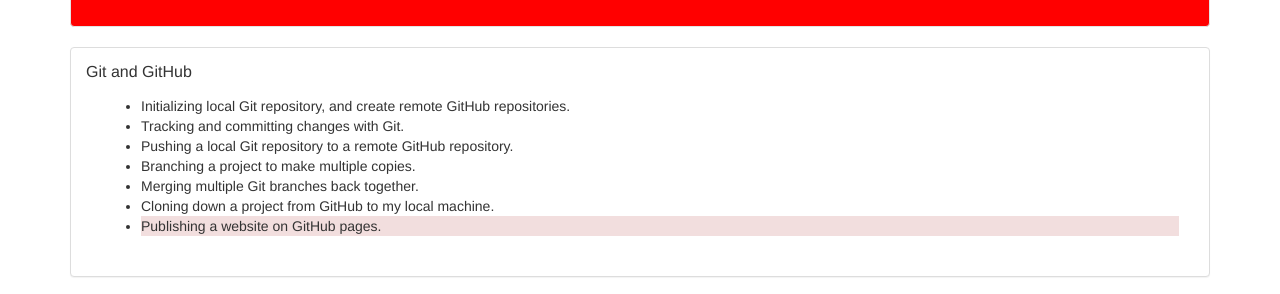
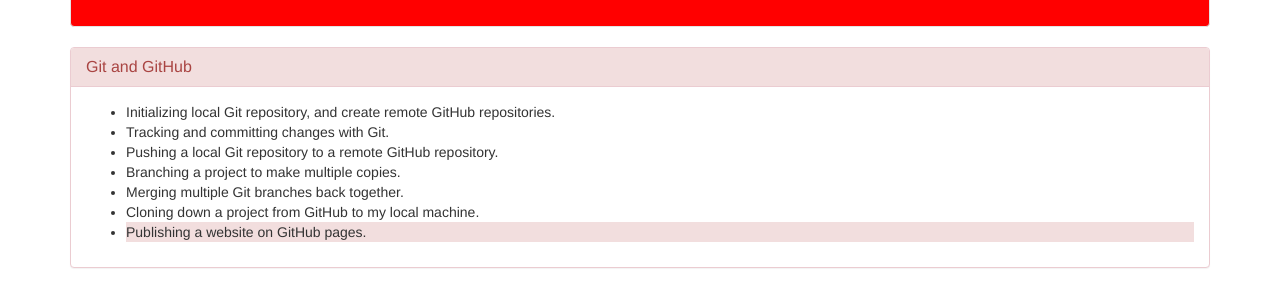
Before and after one commit to 21-Coding/BootstrapTemplate, a plain HTML site: page index.html in a window 1280 px wide. Shown: the part 436-730 px from the top of the page. Drawn offline with Linux system fonts and the light colour scheme.

Commit message:
add html

```diff
--- a/index.html
+++ b/index.html
@@ -24,9 +24,10 @@
     </ul>
   </div>
 
-  <div class="panel panel-default">
-   <div class="panel-body">
+  <div class="panel panel-danger">
+   <div class="panel-heading">
     <h2 class="panel-title">Git and GitHub</h2>
+    </div>
       <div class="panel-body">
 
     <ul>
```
